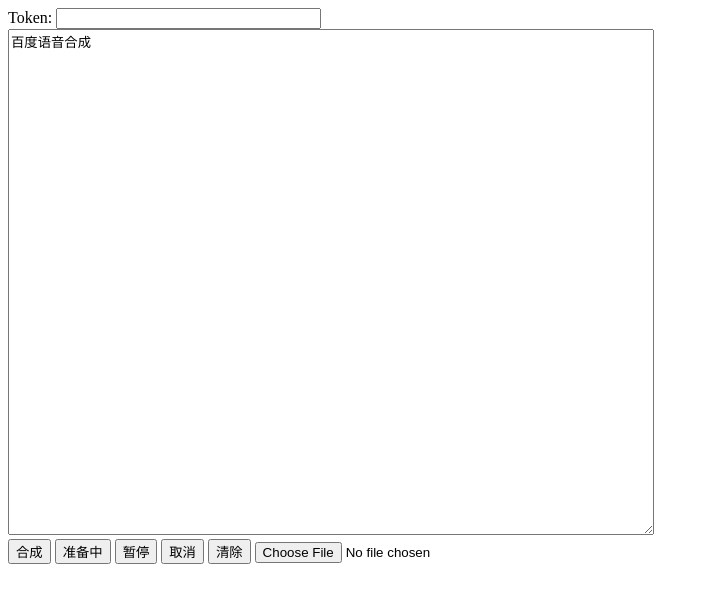
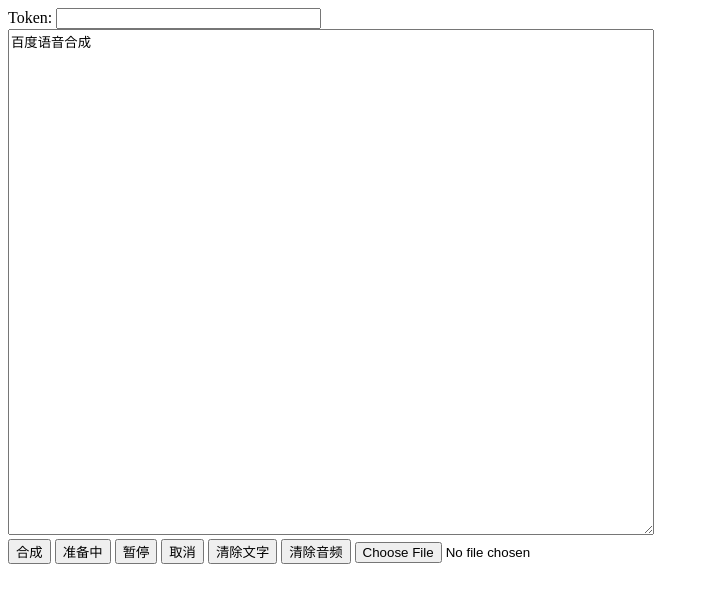
Before and after one commit to rocket049/baiduTTS, a plain HTML site: page static/index.html in a window 1280 px wide. Shown: the whole page, without its empty margins (0-709 px from the left). Drawn offline with Linux system fonts and the light colour scheme; no server answers.

Commit message:
clearAudios

```diff
--- a/static/index.html
+++ b/static/index.html
@@ -109,6 +109,14 @@
     function clearTxt(){
       document.getElementById("text").value="";
     }
+    // 清除 audio
+    function clearAudios(){
+      let audios = document.getElementsByTagName("audio");
+      for(i=audios.length-1;i>=0;i--){
+        let a=audios[i];
+        document.body.removeChild(a);
+      }
+    }
 
     // dom加载完毕回调
     function ready(callback){
@@ -135,7 +143,8 @@
         <button onclick='play()' id='playBtn'>准备中</button>
         <button onclick='pause()'>暂停</button>
         <button onclick='cancel()'>取消</button>
-        <button onclick='clearTxt()'>清除</button>
+        <button onclick='clearTxt()'>清除文字</button>
+        <button onclick='clearAudios()'>清除音频</button>
         <input type='file' accept='text/plain' onchange='openFile(event)'>
         <script type="text/javascript">
         var openFile = function(event) {
```
Also changed, not shown: tmpls/demo.html (+10 -1 lines).
